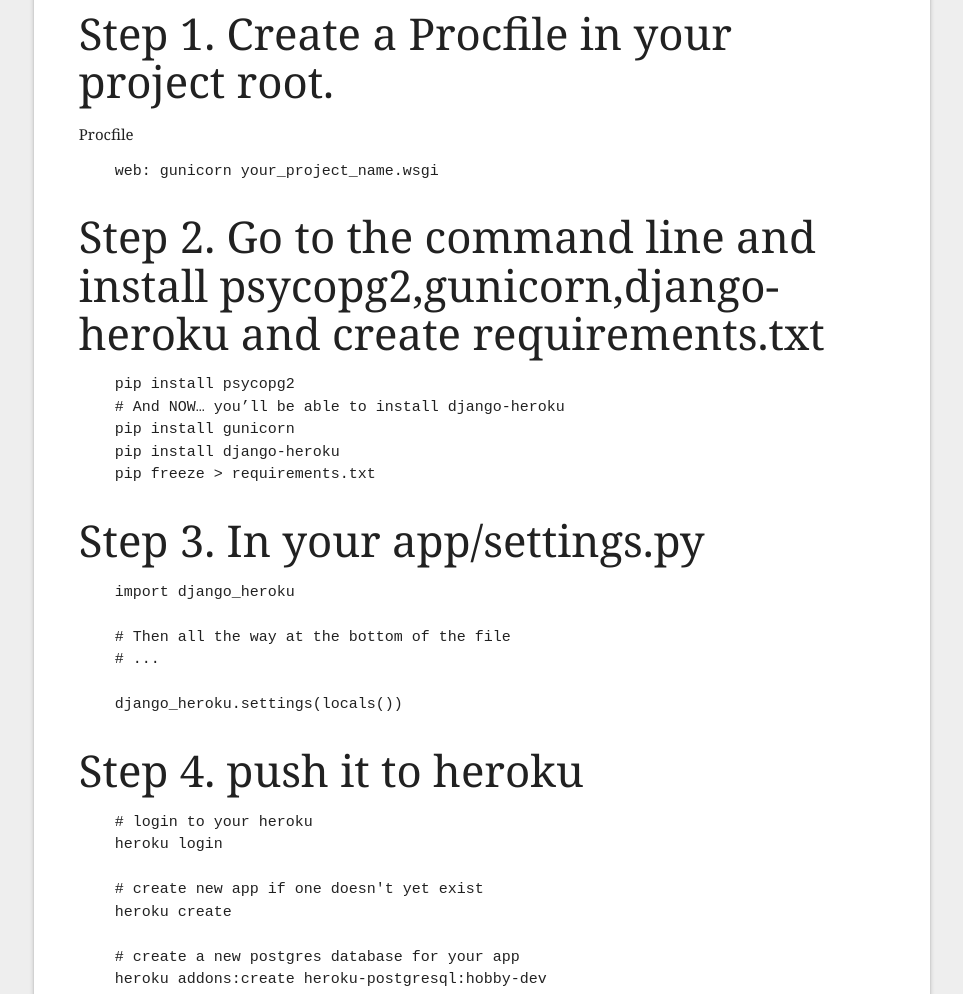
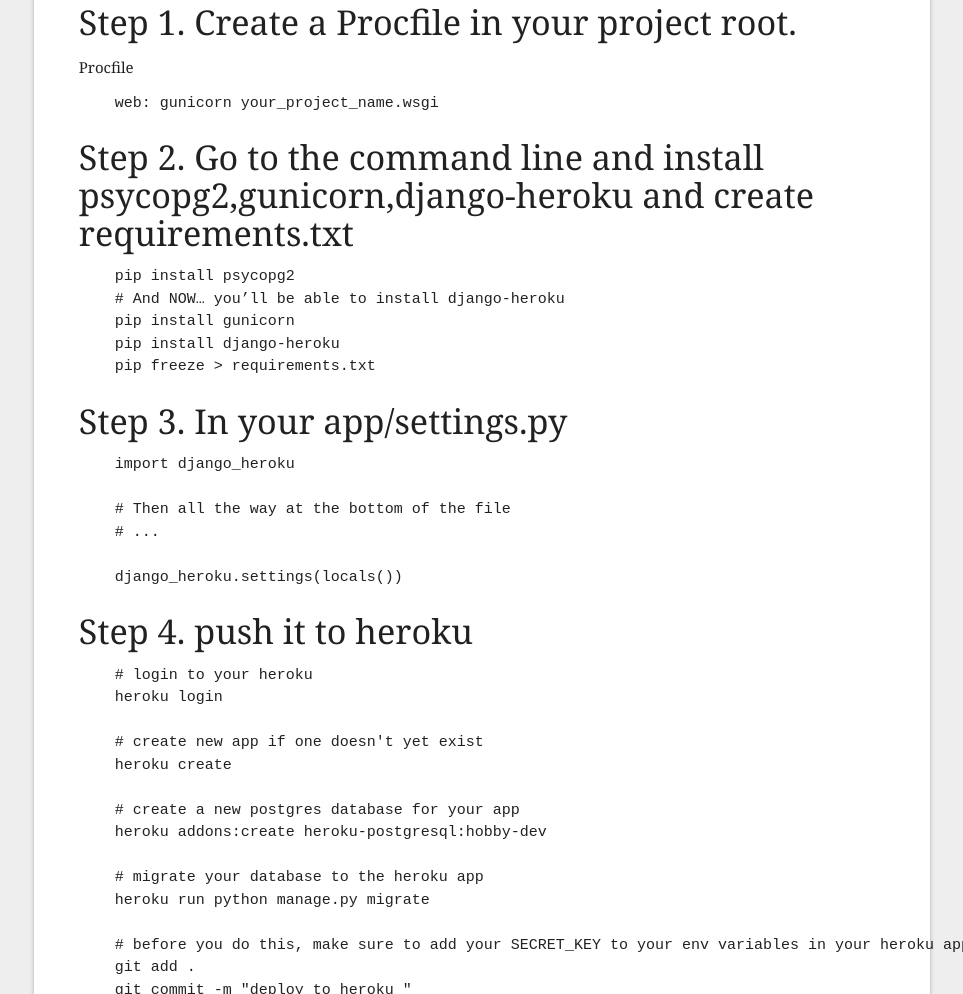
Before and after one commit to Abhishekvaish/Article, a Gatsby site: page /post-2 in a window 1280 px wide. Shown: the part 756-1750 px from the top of the page, without its empty margins (158-1121 px from the left). Built offline with nearby package versions, Linux system fonts and the light colour scheme; Gatsby itself is replaced by a stand-in of ours; some packages are replaced by stand-ins of ours; code samples lack their colours.

Commit message:
updated post-2

````diff
--- a/Content/post-2/index.md
+++ b/Content/post-2/index.md
@@ -6,13 +6,13 @@
 featuredImage: "./django-heroku.jpg"
 ---
 
-### Step 1. Create a Procfile in your project root.
+#### Step 1. Create a Procfile in your project root.
 Procfile
 ```
 	web: gunicorn your_project_name.wsgi
 ```
 
-### Step 2. Go to the command line and install psycopg2,gunicorn,django-heroku and create requirements.txt
+#### Step 2. Go to the command line and install psycopg2,gunicorn,django-heroku and create requirements.txt
 ```py
 	pip install psycopg2
 	# And NOW… you’ll be able to install django-heroku
@@ -21,7 +21,7 @@
 	pip freeze > requirements.txt
 ```
 
-### Step 3. In your app/settings.py
+#### Step 3. In your app/settings.py
 ```py
 	import django_heroku
 
@@ -32,7 +32,7 @@
 ```
 
 
-### Step 4. push it to heroku
+#### Step 4. push it to heroku
 ```py
 	# login to your heroku
 	heroku login
````
